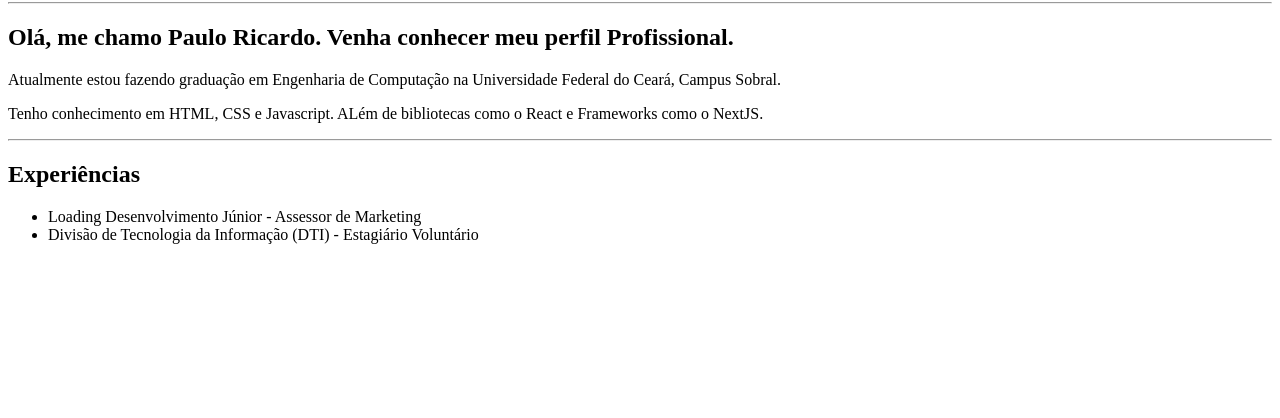
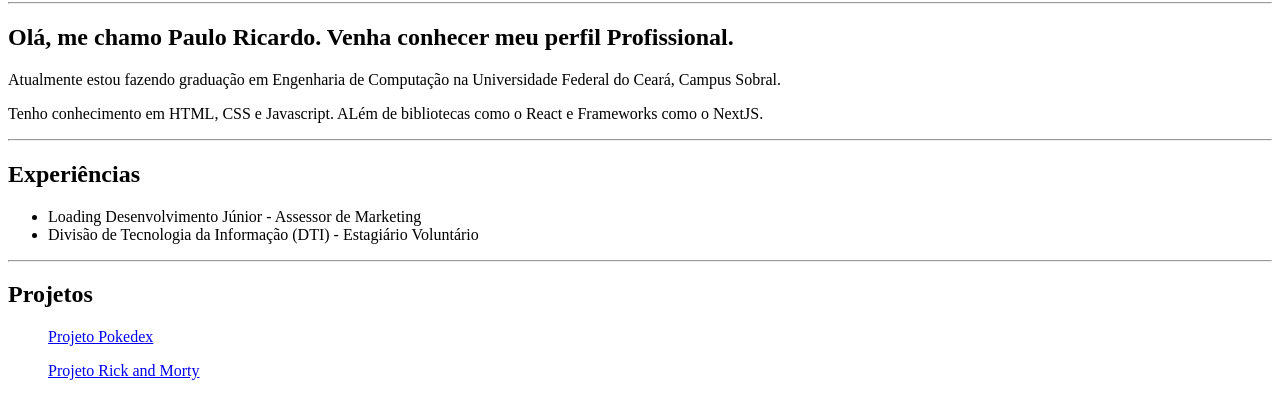
Before and after one commit to prsousa8/atividade01-tecweb2, a plain HTML site: page index.html in a window 1280 px wide. Shown: the part 78-496 px from the top of the page. Drawn offline with Linux system fonts and the light colour scheme.

Commit message:
adicao projetos

```diff
--- a/index.html
+++ b/index.html
@@ -18,5 +18,10 @@
         <li>Loading Desenvolvimento Júnior - Assessor de Marketing</li>
         <li>Divisão de Tecnologia da Informação (DTI) - Estagiário Voluntário</li>
     </ul>
+    <hr>
+    <h2>Projetos</h2>
+    <ul><a href="https://github.com/prsousa8/pokedex-fetcher" target="_blank">Projeto Pokedex</a></ul>
+    <ul><a href="https://github.com/prsousa8/rickandmorty-fetcher" target="_blank">Projeto Rick and Morty</a></ul>
+
 </body>
 </html>
```
